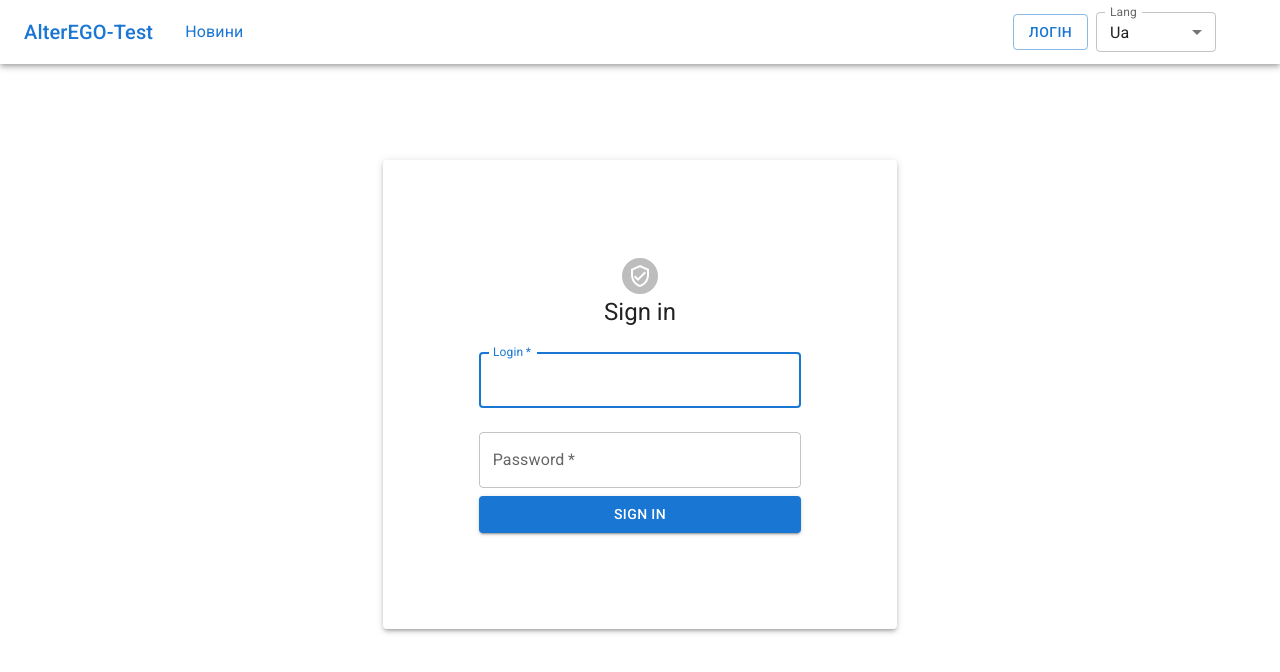
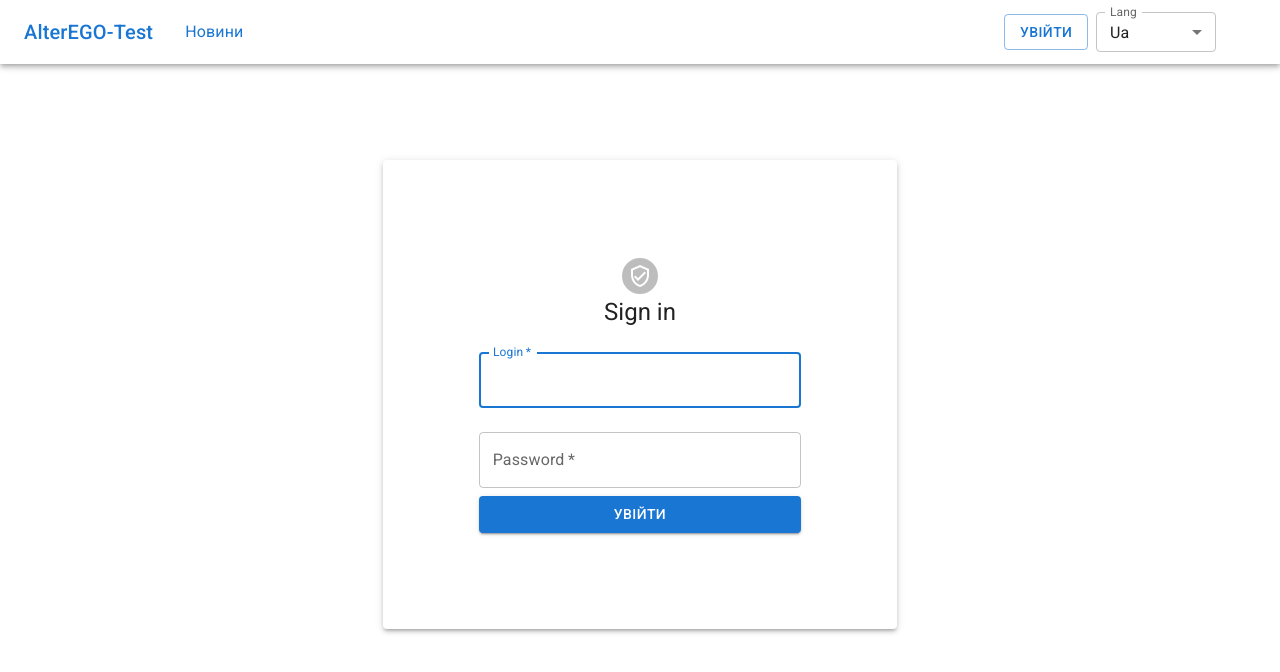
Before and after one commit to voitd/alterEGO-Test, a React (Vite) app: page /login in a window 1280 px wide. Shown: the top 672 px of the page. Built offline with nearby package versions, Linux system fonts and the light colour scheme.

Commit message:
fix: deploy config

```diff
--- a/src/locales/ua.json
+++ b/src/locales/ua.json
@@ -1,5 +1,5 @@
 {
-  "Login": "Логін",
+  "Login": "Увійти",
   "News": "Новини",
   "Profile": "Профіль",
   "Logout": "Вихід",
--- a/src/views/LoginPage.tsx
+++ b/src/views/LoginPage.tsx
@@ -148,7 +148,7 @@ const LoginPage = () => {
               color="primary"
               className={classes.submit}
             >
-              Sign In
+              {t("Login")}
             </LoadingButton>
           </form>
         </Paper>
```
